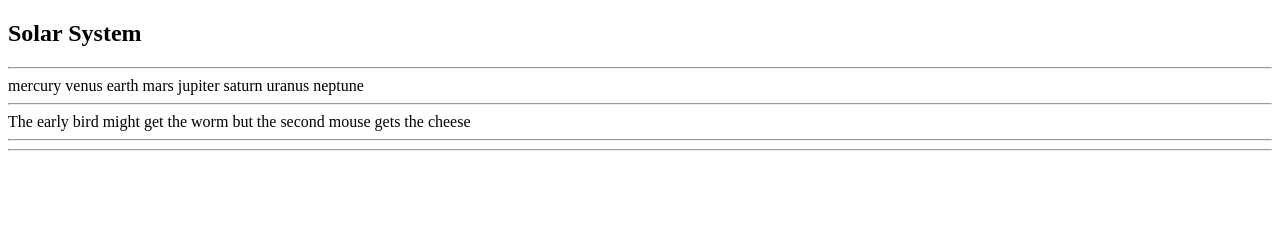
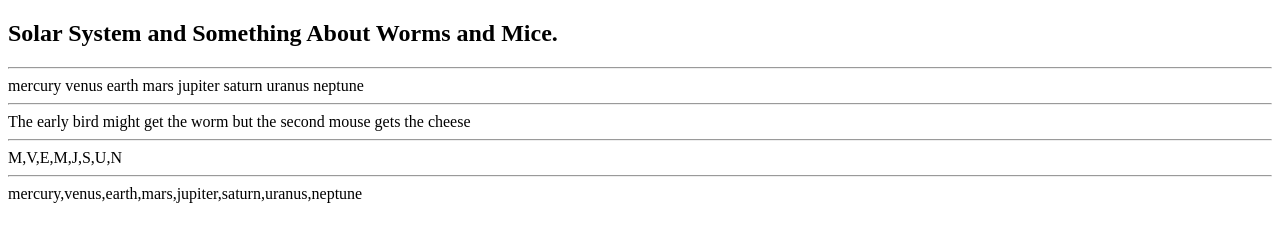
Before and after one commit to joeybiotti/C19-solar-system, a plain HTML site: page index.html in a window 1280 px wide. Drawn offline with Linux system fonts and the light colour scheme.

Commit message:
funcs in place, need to tweak them to work

```diff
--- a/array-methods.js
+++ b/array-methods.js
@@ -16,12 +16,22 @@ planets.forEach(function(planetsList){
 
 var capPlanetDiv = document.getElementById("capital-planets");
 
+capPlanets = planets.map(function(capital){
+	return capital.charAt(0).toUpperCase().replace();
+})
+	capPlanetDiv.innerHTML += " " + capPlanets;
+	console.log("capitalized", capPlanets);
 
 
 // Use the filter method to create a new array that contains planets with the letter 'e'
 
 var filteredPlanets = document.getElementById("filtered-planets");
 
+filPlanets = planets.filter(function(remove){
+	return remove.indexOf();
+})
+	filteredPlanets.innerHTML += " " + filPlanets;
+	console.log("removed", filPlanets);
 
 
 // Use the reduce method to create a sentence from the words in the following array
--- a/index.html
+++ b/index.html
@@ -5,7 +5,7 @@
 </head>
 <body>
 	<header>
-		<h2>Solar System</h2>
+		<h2>Solar System and Something About Worms and Mice.</h2>
 	</header>
 
 <hr>
```
